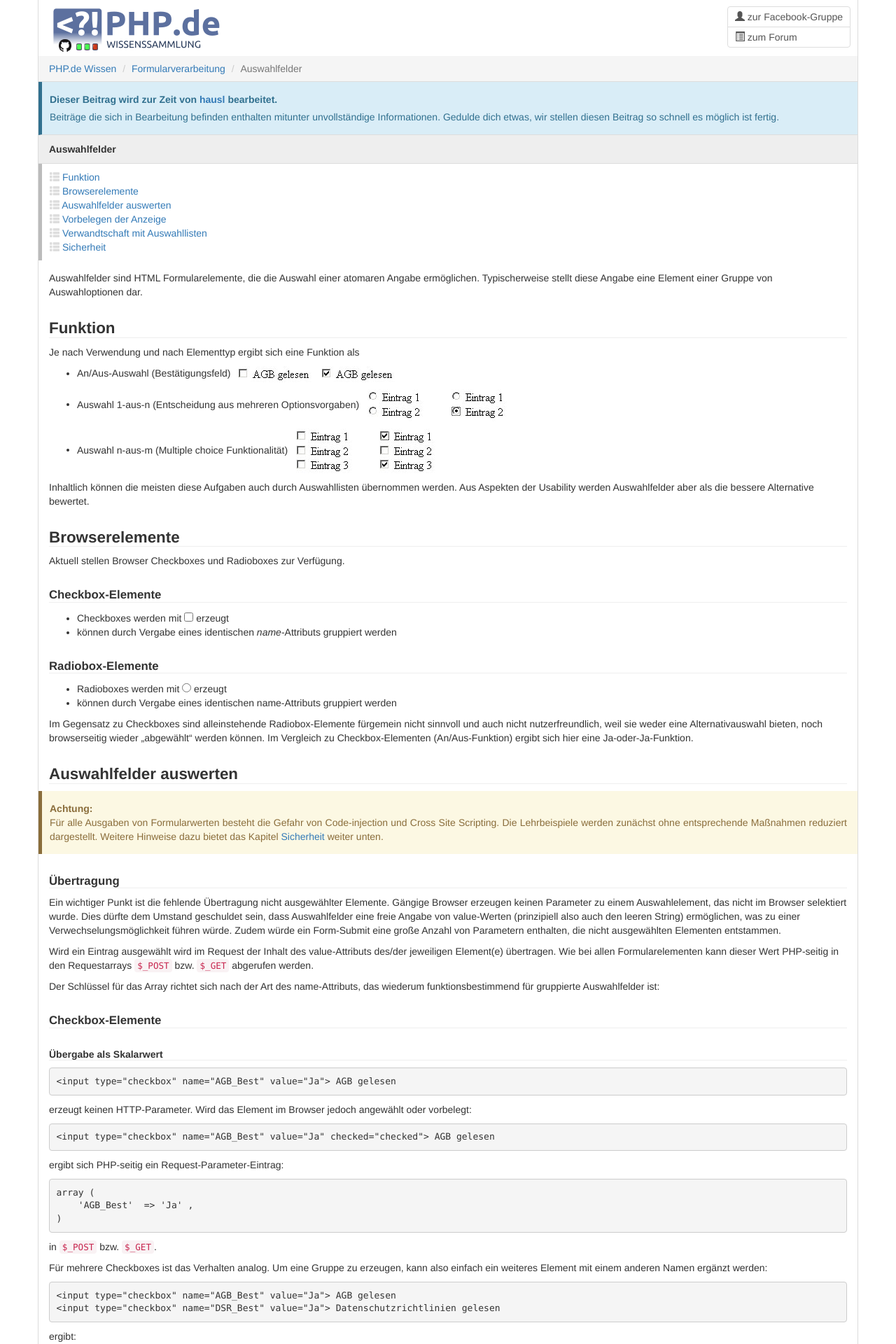
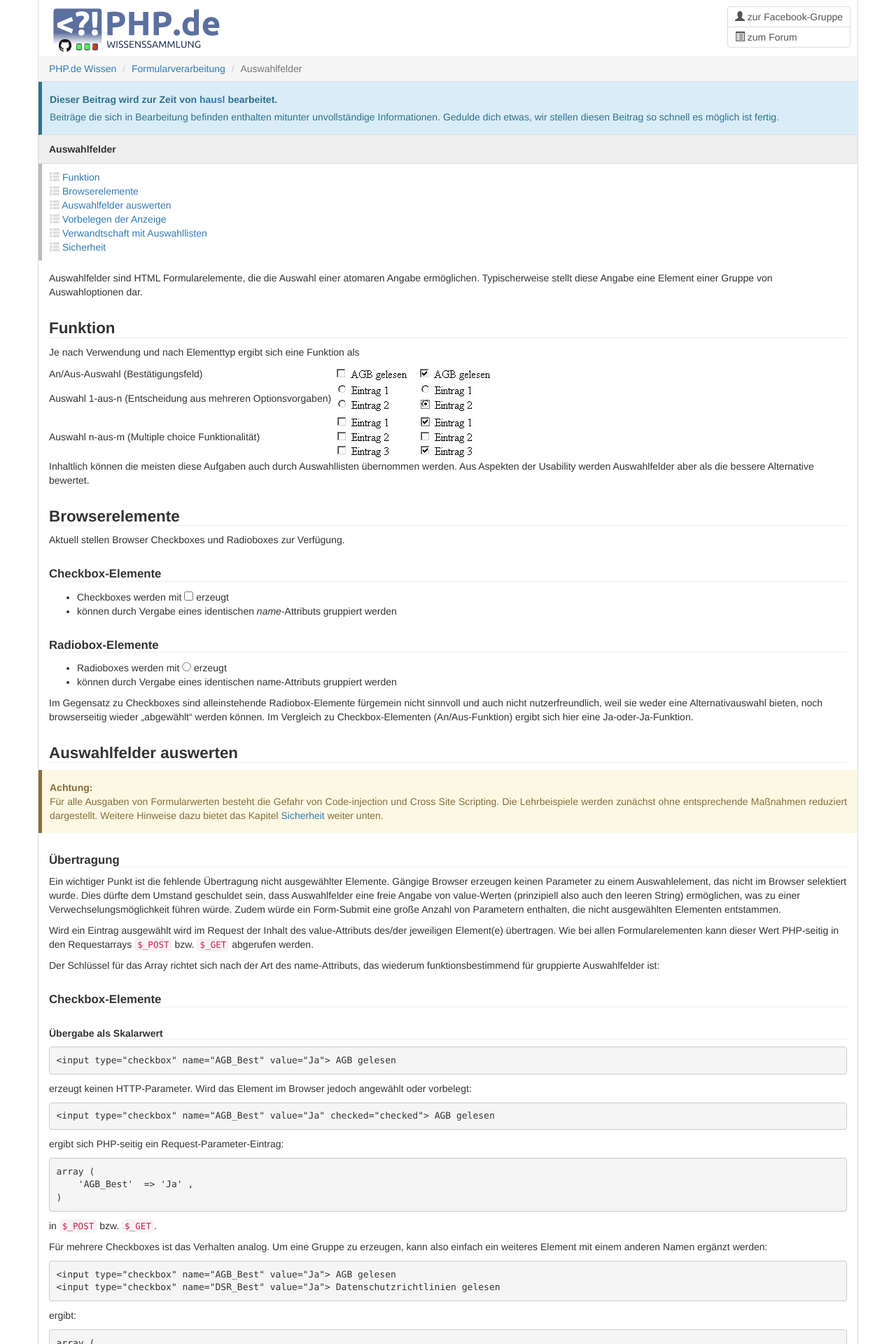
Before and after one commit to php-de/php-de.github.io, a Jekyll site: the page built from form/auswahlfelder.md, in a window 1280 px wide. Shown: the top 1920 px of the page at 70% size. Built offline with Jekyll 4.4.1, drawn with Linux system fonts in a browser that asks for light colours; nearby versions of some CDN libraries.

Commit message:
Update auswahlfelder.md

```diff
--- a/form/auswahlfelder.md
+++ b/form/auswahlfelder.md
@@ -44,12 +44,9 @@
 Je nach Verwendung und nach Elementtyp ergibt sich eine Funktion als
 
 
-- An/Aus-Auswahl (Bestätigungsfeld) ![Einfache Checkbox, Standardansicht](images/check-single-off.jpg)  ![Einfache Checkbox, ausgewählt](images/check-single-selected.jpg)
-
-- Auswahl 1-aus-n (Entscheidung aus mehreren Optionsvorgaben) ![Radiobox-Gruppe, ohne Auswahl](images/radio-multi-off.jpg)  ![Radiobox-Gruppe, mit Auswahl](images/radio-multi-selected.jpg)
-
-- Auswahl n-aus-m (Multiple choice Funktionalität) ![Checkbox-Gruppe, ohne Auswahl](images/check-multi-off.jpg)  ![Checkbox-Gruppe, mit Auswahl](images/check-multi-selected.jpg)
-
+| An/Aus-Auswahl (Bestätigungsfeld) | ![Einfache Checkbox, Standardansicht](images/check-single-off.jpg)  ![Einfache Checkbox, ausgewählt](images/check-single-selected.jpg) |
+| Auswahl 1-aus-n (Entscheidung aus mehreren Optionsvorgaben) | ![Radiobox-Gruppe, ohne Auswahl](images/radio-multi-off.jpg)  ![Radiobox-Gruppe, mit Auswahl](images/radio-multi-selected.jpg) |
+| Auswahl n-aus-m (Multiple choice Funktionalität) | ![Checkbox-Gruppe, ohne Auswahl](images/check-multi-off.jpg)  ![Checkbox-Gruppe, mit Auswahl](images/check-multi-selected.jpg) |
 
 
 Inhaltlich können die meisten diese Aufgaben auch durch Auswahllisten übernommen werden. Aus Aspekten der Usability werden Auswahlfelder aber als die bessere Alternative bewertet.
```
